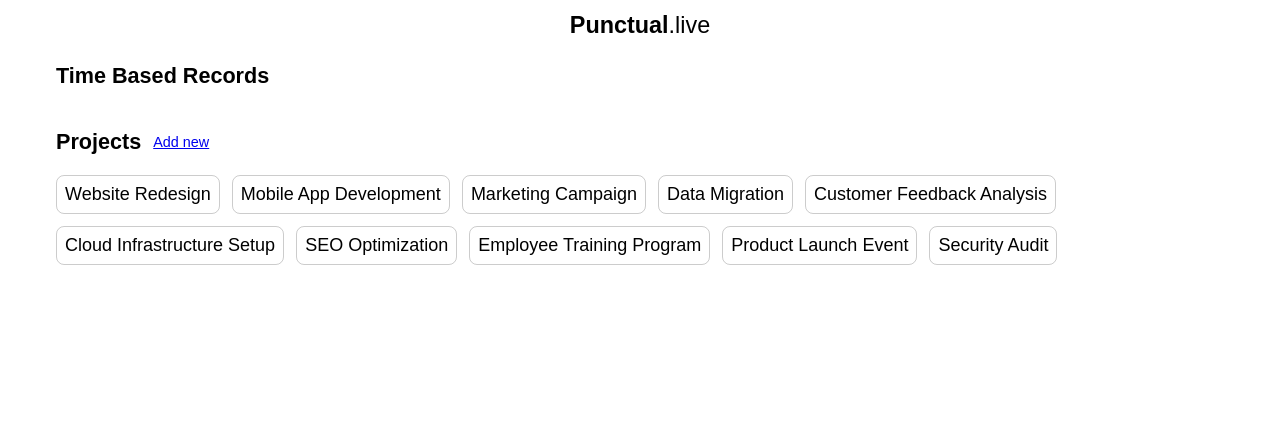
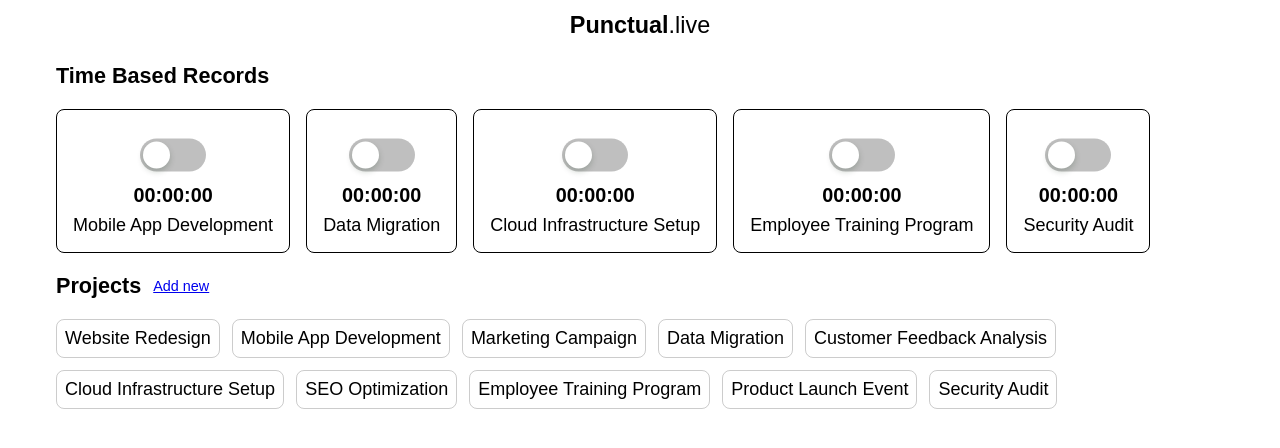
Before and after one commit to yashkolambekar/punctual, a Next.js app: page /dashboard in a window 1280 px wide. Shown: the top 448 px of the page. Built offline with nearby package versions, Linux system fonts and the light colour scheme; no server answers; a web font is replaced by a local one.

Commit message:
all schemas created and 'on' logic added

```diff
--- a/src/app/(dashboard)/dashboard/(time)/TimeRecords.tsx
+++ b/src/app/(dashboard)/dashboard/(time)/TimeRecords.tsx
@@ -1,9 +1,26 @@
+"use client";
+
+import ProjectsState from "@/store/atoms/ProjectsState";
+import { useRecoilValue } from "recoil";
+import TimeTile from "./TimeTile";
+
 const TimeRecords = () => {
+  const projects = useRecoilValue(ProjectsState);
   return (
     <>
       <div className="px-4">
         <div className="flex py-5 gap-3 items-center">
-          <p className="text-[1.2em] font-semibold w-fit m-0">Time Based Records</p>
+          <p className="text-[1.2em] font-semibold w-fit m-0">
+            Time Based Records
+          </p>
+        </div>
+        <div className="flex flex-wrap gap-4">
+          {projects.map((project) => {
+            if (project.recordType == "time") {
+              return <TimeTile data={project} />;
+            }
+            return null;
+          })}
         </div>
       </div>
     </>
--- /dev/null
+++ b/src/app/(dashboard)/dashboard/(time)/TimeTile.tsx
@@ -0,0 +1,85 @@
+"use client";
+
+import api from "@/lib/api";
+import { IProject } from "@/store/atoms/ProjectsState";
+import { Switch } from "antd";
+import { useEffect, useState } from "react";
+import toast from "react-hot-toast";
+
+const TimeTile = ({ data }: { data: IProject }) => {
+  const [checked, setChecked] = useState(false);
+  const [startTime, setStartTime] = useState<Date | null>(null);
+  const [time, setTime] = useState({
+    h: 0,
+    m: 0,
+    s: 0,
+  });
+
+  useEffect(() => {
+    console.log("checked:", checked, "startTime:", startTime);
+    if(checked && startTime) {
+      const interval = setInterval(() => {
+        const now = new Date();
+        const diff = now.getTime() - new Date(startTime).getTime();
+        const h = Math.floor(diff / 1000 / 60 / 60);
+        const m = Math.floor((diff / 1000 / 60) % 60);
+        const s = Math.floor((diff / 1000) % 60);
+        setTime({
+          h,
+          m,
+          s,
+        });
+      }, 1000);
+
+      return () => clearInterval(interval);
+    }
+  }, [checked, startTime]);
+
+  const handleToggle = (checked: boolean) => {
+    let url = null;
+
+    if (checked) {
+      url = "/records/time/on";
+    } else {
+      url = "/records/time/off";
+    }
+
+    api
+      .post(url, { project: data._id })
+      .then((res) => {
+        setChecked(true);
+        console.log(res.data);
+        setStartTime(res.data.record.startTime);
+      })
+      .catch((err) => {
+        console.error(err);
+        toast.error(err.response.data.message || err.emessage);
+      });
+  };
+
+  return (
+    <>
+      <div className="flex flex-col gap-2 border border-solid border-black rounded-lg p-4">
+        <div className="flex flex-col items-center">
+          <div className="p-[1em]">
+            <Switch
+              value={checked}
+              onChange={handleToggle}
+              className="scale-[1.5]"
+            />
+          </div>
+          <div>
+            <p className="text-[1.1em] m-0 font-semibold">
+                {String(time.h).padStart(2, '0')}:{String(time.m).padStart(2, '0')}:{String(time.s).padStart(2, '0')}
+            </p>
+          </div>
+        </div>
+        <div>
+          <p className="m-0">{data.name}</p>
+        </div>
+      </div>
+    </>
+  );
+};
+
+export default TimeTile;
--- a/src/app/api/projects/route.ts
+++ b/src/app/api/projects/route.ts
@@ -1,4 +1,4 @@
-import Project from "@/app/mongoose/models/Project";
+import Project from "@/mongoose/models/Project";
 import { verifyToken } from "@/app/utils/auth";
 import mongoose from "mongoose";
 import { NextRequest, NextResponse } from "next/server";
@@ -6,7 +6,6 @@
 
 const POST = async (req: NextRequest) => {
   const authHeader = req.headers.get("Authorization");
-  console.log("Authorization header:", authHeader);
 
   if (!authHeader) {
     return NextResponse.json(
@@ -18,7 +17,6 @@
   }
 
   const tokenVerification = await verifyToken(authHeader);
-  console.log("Token verification result:", tokenVerification);
 
   if (!tokenVerification) {
     return NextResponse.json(
--- /dev/null
+++ b/src/app/api/records/route.ts
@@ -0,0 +1,50 @@
+import { verifyToken } from "@/app/utils/auth";
+import mongoose from "mongoose";
+import { NextRequest, NextResponse } from "next/server";
+
+const POST = async (req: NextRequest) => {
+  const authHeader = req.headers.get("Authorization");
+
+  if (!authHeader) {
+    return NextResponse.json(
+      {
+        message: "Unauthorized",
+      },
+      { status: 401 }
+    );
+  }
+
+  const tokenVerification = await verifyToken(authHeader);
+
+  if (!tokenVerification) {
+    return NextResponse.json(
+      {
+        message: "Unauthorized",
+      },
+      { status: 401 }
+    );
+  }
+
+  try {
+    await mongoose.connect(process.env.MONGO_URI as string);
+  } catch (e) {
+    return NextResponse.json(
+      { message: "Error connecting to database" },
+      { status: 500 }
+    );
+  }
+
+  const body = await req.json();
+
+    if (!body || !body.type || !body.project ) {
+        return NextResponse.json({
+        status: 400,
+        message: "Please provide all the fields",
+        });
+    }
+
+
+
+};
+
+export { POST };
--- /dev/null
+++ b/src/app/api/records/time/on/route.ts
@@ -0,0 +1,96 @@
+import { verifyToken } from "@/app/utils/auth";
+import Project from "@/mongoose/models/Project";
+import Record from "@/mongoose/models/Record";
+import { message } from "antd";
+import mongoose from "mongoose";
+import { NextRequest, NextResponse } from "next/server";
+
+const POST = async (req: NextRequest) => {
+
+  const authHeader = req.headers.get("Authorization");
+
+  if (!authHeader) {
+    return NextResponse.json(
+      {
+        message: "Unauthorized",
+      },
+      { status: 401 }
+    );
+  }
+  const tokenVerification = await verifyToken(authHeader);
+
+  if (!tokenVerification) {
+    return NextResponse.json(
+      {
+        message: "Unauthorized",
+      },
+      { status: 401 }
+    );
+  }
+
+  try {
+    await mongoose.connect(process.env.MONGO_URI as string);
+  } catch (e) {
+    return NextResponse.json(
+      { message: "Error connecting to database" },
+      { status: 500 }
+    );
+  }
+  const body = await req.json();
+
+  if (!body || !body.project) {
+    return NextResponse.json(
+      {
+        message: "Please provide all the fields",
+      },
+      { status: 400 }
+    );
+  }
+
+  const project = await Project.findById(body.project);
+
+  if (!project) {
+    return NextResponse.json(
+      {
+        message: "Project not found",
+      },
+      { status: 404 }
+    );
+  }
+
+  if (project.owner.toString() !== tokenVerification.body.id) {
+    return NextResponse.json(
+      {
+        message: "Unauthorized",
+      },
+      { status: 401 }
+    );
+  }
+
+  const startTime = new Date();
+
+  const record = new Record({
+    type: "time",
+    project: body.project,
+    startTime: startTime,
+  });
+
+  try {
+    await record.save();
+  } catch (e) {
+    console.error(e);
+    return NextResponse.json(
+      {
+        message: "Failed to create record",
+      },
+      { status: 500 }
+    );
+  }
+
+  return NextResponse.json({
+    message: "Record created",
+    record: record,
+  });
+};
+
+export { POST };
--- a/src/app/api/users/login/route.ts
+++ b/src/app/api/users/login/route.ts
@@ -1,4 +1,4 @@
-import User from "@/app/mongoose/models/User";
+import User from "@/mongoose/models/User";
 import { generateToken, verifyPassword } from "@/app/utils/auth";
 import { NextRequest, NextResponse } from "next/server";
 
--- a/src/app/api/users/route.ts
+++ b/src/app/api/users/route.ts
@@ -1,6 +1,6 @@
 import { NextRequest, NextResponse } from "next/server";
 import mongoose from "mongoose";
-import User from "@app/mongoose/models/User"; // Import the existing User model
+import User from "@/mongoose/models/User"; // Import the existing User model
 import { generateToken, hashPassowrd } from "@/app/utils/auth";
 
 const POST = async (req: NextRequest) => {
--- /dev/null
+++ b/src/mongoose/models/Record.ts
@@ -0,0 +1,28 @@
+import mongoose from 'mongoose';
+import Project from './Project';
+
+const RecordSchema = new mongoose.Schema({
+    type: {
+        type: String,
+        required: true,
+    },
+    project: {
+        type: mongoose.Schema.Types.ObjectId,
+        ref: Project,
+        required: true,
+    },
+    startTime: {
+        type: Date,
+        required: false,
+    },
+    endTime: {
+        type: Date,
+        required: false,
+    },
+    numericValue: {
+        type: Number,
+        required: false,
+    },
+});
+
+export default mongoose.models.Record || mongoose.model('Record', RecordSchema);
--- a/src/store/atoms/ProjectsState.ts
+++ b/src/store/atoms/ProjectsState.ts
@@ -1,7 +1,7 @@
 import { atom } from "recoil";
 
 interface IProject {
-    id: number;
+    _id: number;
     name: string;
     description: string;
     status: string;
@@ -19,7 +19,7 @@
             recordType: "number",
         },
         {
-            id: 2,
+            _id: 2,
             name: "Mobile App Development",
             description: "Develop a mobile application for our services",
             status: "inactive",
```
Also changed, not shown: src/app/api/records/time/off/route.ts (added, +11 -0 lines), src/mongoose/models/Project.ts (renamed from src/app/mongoose/models/Project.ts), src/mongoose/models/User.ts (renamed from src/app/mongoose/models/User.ts).
